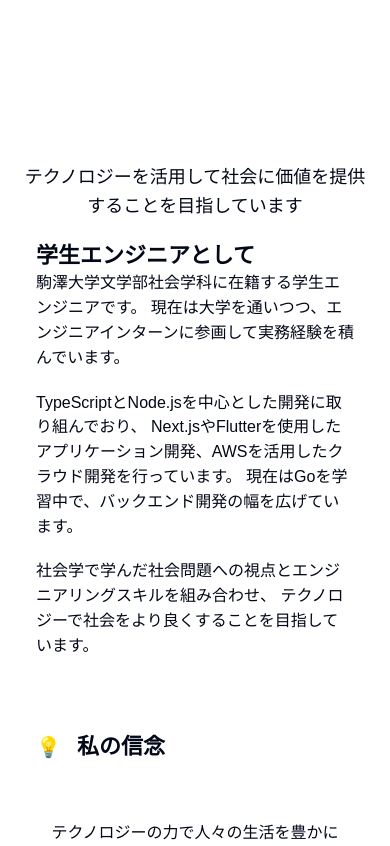
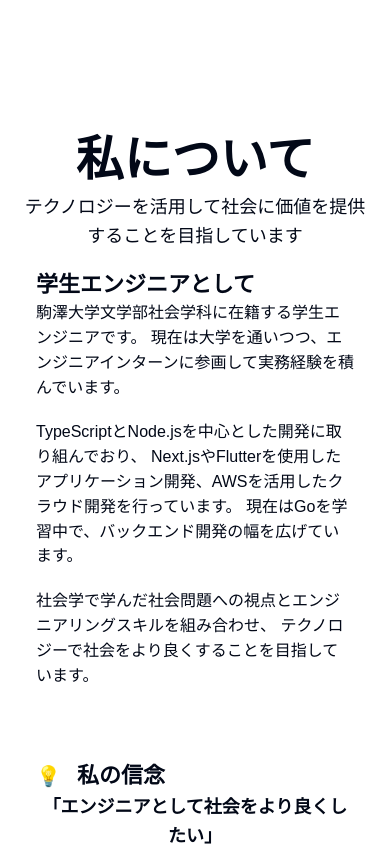
Before and after one commit to Yuzuki-png/my-port, a Next.js app: page / in a window 390 px wide. Shown: the part 780-1626 px from the top of the page. Built offline with nearby package versions, Linux system fonts and the light colour scheme.

Commit message:
fix: 微修正

```diff
--- a/src/app/globals.css
+++ b/src/app/globals.css
@@ -43,3 +43,36 @@ body {
   color: hsl(var(--foreground));
   font-family: Arial, Helvetica, sans-serif;
 }
+
+html {
+  scroll-padding-top: 80px;
+  scroll-behavior: smooth;
+}
+
+@media (max-width: 768px) {
+  html {
+    scroll-padding-top: 100px;
+  }
+}
+
+@media (max-width: 640px) {
+  html {
+    scroll-padding-top: 120px;
+  }
+}
+
+@media (max-width: 480px) {
+  html {
+    scroll-padding-top: 140px;
+  }
+}
+
+@media (max-width: 375px) {
+  html {
+    scroll-padding-top: 200px;
+  }
+
+  #home {
+    padding-top: 3rem !important;
+  }
+}
--- a/src/components/sections/About.tsx
+++ b/src/components/sections/About.tsx
@@ -38,13 +38,12 @@ const About = () => {
     >
       <Container size="xl">
         <Box className="text-center mb-12 md:mb-20">
-          <Title
+        <Title
             order={2}
-            className="text-3xl sm:text-4xl md:text-5xl font-bold mb-4 md:mb-8"
+            size="3rem"
+            className="text-4xl sm:text-5xl font-bold bg-gradient-to-r from-blue-600 to-purple-600 bg-clip-text"
           >
-            <span className="bg-gradient-to-r from-blue-600 to-purple-600 bg-clip-text text-transparent dark:from-blue-400 dark:to-purple-400">
-              私について
-            </span>
+            私について
           </Title>
           <Text size="lg" className="text-gray-600 dark:text-gray-300 max-w-3xl mx-auto px-4 md:text-xl">
             テクノロジーを活用して社会に価値を提供することを目指しています
@@ -96,7 +95,7 @@ const About = () => {
                     fw={700}
                     className="text-xl md:text-2xl font-bold mb-3 md:mb-4"
                   >
-                    <span className="bg-gradient-to-r from-blue-600 to-purple-600 bg-clip-text text-transparent dark:from-blue-400 dark:to-purple-400">
+                    <span className="ext-4xl sm:text-5xl font-bold bg-gradient-to-r from-blue-600 to-purple-600 bg-clip-text">
                       「エンジニアとして社会をより良くしたい」
                     </span>
                   </Text>
--- a/src/components/sections/Experience.tsx
+++ b/src/components/sections/Experience.tsx
@@ -106,8 +106,6 @@ const Experience = () => {
       <Container size="xl">
         <Box className="text-center mb-16">
           <Title
-            order={2}
-            size="3rem"
             className="text-4xl sm:text-5xl font-bold bg-gradient-to-r from-blue-600 to-purple-600 bg-clip-text"
           >
             経験・経歴
--- a/src/components/sections/Hero.tsx
+++ b/src/components/sections/Hero.tsx
@@ -20,7 +20,7 @@ const Hero = () => {
   return (
     <section
       id="home"
-      className="min-h-screen flex items-center justify-center bg-gradient-to-br from-blue-50 via-indigo-50 to-purple-100 dark:from-gray-900 dark:via-blue-900 dark:to-purple-900"
+      className="min-h-screen flex items-center justify-center bg-gradient-to-br from-blue-50 via-indigo-50 to-purple-100 dark:from-gray-900 dark:via-blue-900 dark:to-purple-900 pt-40 sm:pt-32 md:pt-0"
     >
       <Container size="xl" className="py-20">
         <Paper
--- a/src/components/sections/Skills.tsx
+++ b/src/components/sections/Skills.tsx
@@ -122,7 +122,7 @@ const Skills = () => {
             order={2}
             className="text-3xl sm:text-4xl md:text-5xl font-bold mb-4"
           >
-            <span className="bg-gradient-to-r from-blue-600 to-purple-600 bg-clip-text text-transparent dark:from-blue-400 dark:to-purple-400">
+            <span className="ext-4xl sm:text-5xl font-bold bg-gradient-to-r from-blue-600 to-purple-600 bg-clip-text">
               スキルスタック（Tech Stack）
             </span>
           </Title>
```
